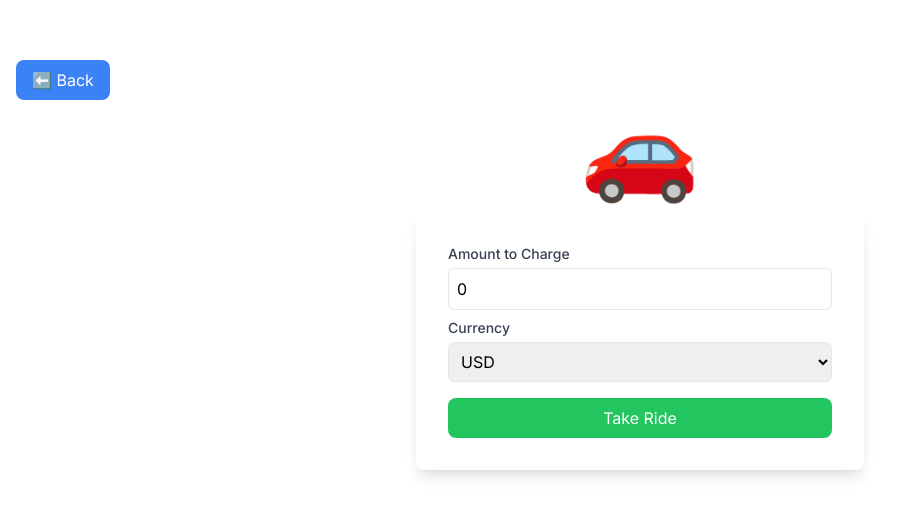
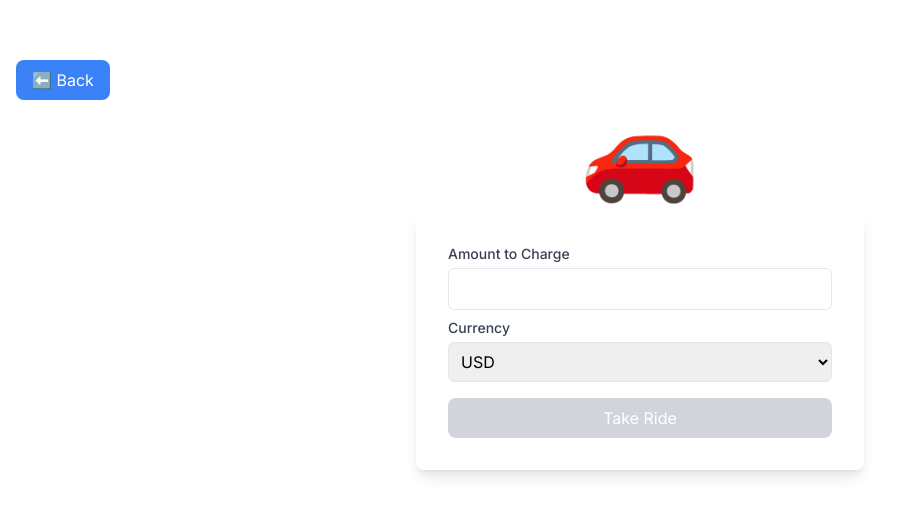
Before and after one commit to LeoZ100/tyevo-payment-poc, a Next.js app: page /ride in a window 1280 px wide. Shown: the part 151-666 px from the top of the page, without its empty margins (0-908 px from the left). Built offline with nearby package versions, Linux system fonts and the light colour scheme.

Commit message:
🤷🏻‍♂️ push to master because I can.

```diff
--- a/app/ride/page.tsx
+++ b/app/ride/page.tsx
@@ -34,7 +34,7 @@ export default function RidePage() {
             return;
         }
 
-        const amount = getStripe(formAmount, currency);
+        const amount = getStripe(formAmount!, currency);
 
         try {
             const response = await fetch('/api/charge-customer', {
@@ -79,7 +79,7 @@ export default function RidePage() {
                     <div className="bg-white p-8 mt-8 rounded-lg shadow-lg w-full max-w-md text-center">
                         <h2 className="text-xl font-bold mb-4">Ride Complete!</h2>
                         <p>Your card has been charged successfully.</p>
-                        <p>Please check the <a href='https://dashboard.stripe.com/test/payments'>Stripe Console</a> for transaction details.</p>
+                        <p>Please check the <a className="bg-gradient-to-r from-indigo-500 via-purple-500 to-pink-500" href='https://dashboard.stripe.com/test/payments'>Stripe Console</a> for transaction details.</p>
                     </div>
                 )
             }
@@ -93,9 +93,10 @@ export default function RidePage() {
                         <label htmlFor="amount" className="block text-sm font-medium text-gray-700">Amount to Charge</label>
                         <input
                             id="amount"
+                            min="0"
                             type="number"
                             disabled={loading}
-                            value={formAmount}
+                            value={formAmount || ''}
                             onChange={(e) => {
                                 setRideComplete(false);
                                 setFormAmount(+e.target.value)
@@ -120,7 +121,7 @@ export default function RidePage() {
 
                 <button
                     className="w-full bg-green-500 text-white px-4 py-2 rounded-lg hover:bg-green-600 disabled:bg-gray-300"
-                    disabled={loading}
+                    disabled={loading || formAmount === 0}
                     onClick={initiateRideAnimation}>
                     Take Ride
                 </button>
```
